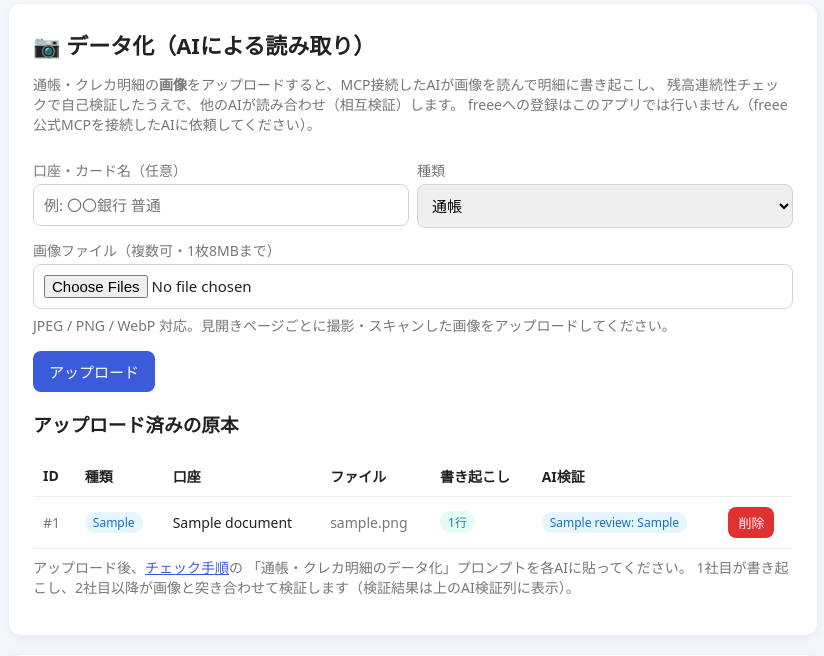
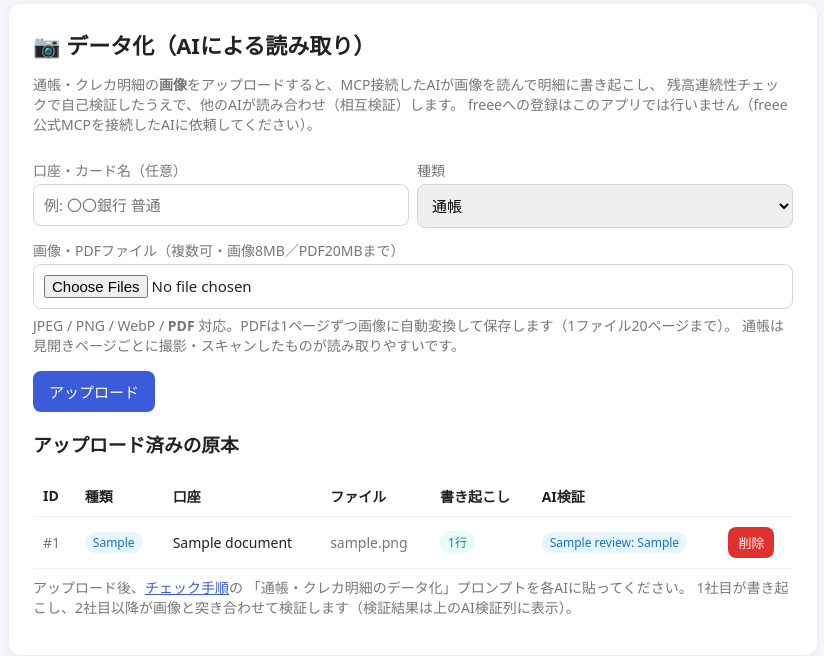
Before and after one commit to system-asayama/accounting-support-app, a Flask app: page /bank?scope=Sample in a window 1280 px wide. Shown: the part 670-1326 px from the top of the page, without its empty margins (227-1051 px from the left). Run offline with Flask 3, Linux system fonts and the light colour scheme; the visitor is signed in with stand-in values (Sample User, id 1); tables that the repository leaves empty hold one stand-in row (values such as "Sample post").

Commit message:
feat: データ化のアップロードでPDFに対応（ページごとに画像へ自動変換）
- PyMuPDF でPDF各ページを150dpi相当のPNGに変換し、ページ単位の原本として保存
- 1ファイル20ページ・20MBまで。壊れたPDFはエラー表示
- アップロードフォームの accept と説明を更新

Co-Authored-By: Claude Fable 5 <noreply@anthropic.com>
Claude-Session: https://claude.ai/code/session_013bfEzerMjsfEDz2T36fFSG

```diff
--- a/app.py
+++ b/app.py
@@ -1478,16 +1478,8 @@ def _register_routes(app: Flask) -> None:
 
         allowed = {"image/jpeg", "image/png", "image/webp", "image/gif"}
         sample = ImportedDeal.query.filter_by(scope_key=scope).first()
-        saved, rejected = 0, []
-        for f in files:
-            data = f.read()
-            ctype = (f.content_type or "").split(";")[0].strip().lower()
-            if ctype not in allowed:
-                rejected.append(f"{f.filename}（画像ではありません）")
-                continue
-            if len(data) > 8 * 1024 * 1024:
-                rejected.append(f"{f.filename}（8MB超）")
-                continue
+
+        def add_doc(filename, ctype, data):
             db.session.add(
                 BankDocument(
                     source=(sample.source if sample else SOURCE_FREEE),
@@ -1497,11 +1489,48 @@ def _register_routes(app: Flask) -> None:
                     office_id=(sample.office_id if sample else None),
                     doc_type=doc_type if doc_type in ("bankbook", "credit_card") else "bankbook",
                     account_name=account_name,
-                    filename=f.filename[:255],
+                    filename=filename[:255],
                     content_type=ctype,
                     data=data,
                 )
             )
+
+        MAX_PDF_PAGES = 20
+        saved, rejected = 0, []
+        for f in files:
+            data = f.read()
+            ctype = (f.content_type or "").split(";")[0].strip().lower()
+            is_pdf = ctype == "application/pdf" or (f.filename or "").lower().endswith(".pdf")
+            if is_pdf:
+                # PDFはページごとに画像へ変換して保存（AIはMCP経由で画像として読む）
+                if len(data) > 20 * 1024 * 1024:
+                    rejected.append(f"{f.filename}（20MB超）")
+                    continue
+                try:
+                    import fitz  # PyMuPDF
+
+                    pdf = fitz.open(stream=data, filetype="pdf")
+                    if pdf.page_count > MAX_PDF_PAGES:
+                        rejected.append(
+                            f"{f.filename}（{pdf.page_count}ページ。1ファイル{MAX_PDF_PAGES}ページまで）"
+                        )
+                        pdf.close()
+                        continue
+                    for i, page in enumerate(pdf, start=1):
+                        pix = page.get_pixmap(matrix=fitz.Matrix(2.0, 2.0))
+                        add_doc(f"{f.filename} p{i}", "image/png", pix.tobytes("png"))
+                        saved += 1
+                    pdf.close()
+                except Exception:  # noqa: BLE001 - 壊れたPDF等
+                    rejected.append(f"{f.filename}（PDFを読み込めませんでした）")
+                continue
+            if ctype not in allowed:
+                rejected.append(f"{f.filename}（画像/PDFではありません）")
+                continue
+            if len(data) > 8 * 1024 * 1024:
+                rejected.append(f"{f.filename}（8MB超）")
+                continue
+            add_doc(f.filename, ctype, data)
             saved += 1
         db.session.commit()
         msg = f"原本 {saved} 件をアップロードしました。チェック手順の「データ化」プロンプトをAIに貼ると読み取りが始まります。"
--- a/requirements.txt
+++ b/requirements.txt
@@ -8,3 +8,4 @@ openai==2.46.0
 google-genai==2.13.0
 mcp==1.28.1
 uvicorn==0.51.0
+pymupdf==1.26.1
--- a/templates/bank.html
+++ b/templates/bank.html
@@ -72,10 +72,11 @@
         </select>
       </div>
     </div>
-    <label for="images">画像ファイル（複数可・1枚8MBまで）</label>
-    <input id="images" name="images" type="file" accept="image/*" multiple>
+    <label for="images">画像・PDFファイル（複数可・画像8MB／PDF20MBまで）</label>
+    <input id="images" name="images" type="file" accept="image/*,.pdf,application/pdf" multiple>
     <p class="muted" style="margin:6px 0 0;">
-      JPEG / PNG / WebP 対応。見開きページごとに撮影・スキャンした画像をアップロードしてください。
+      JPEG / PNG / WebP / <strong>PDF</strong> 対応。PDFは1ページずつ画像に自動変換して保存します（1ファイル20ページまで）。
+      通帳は見開きページごとに撮影・スキャンしたものが読み取りやすいです。
     </p>
     <button type="submit">アップロード</button>
   </form>
```
